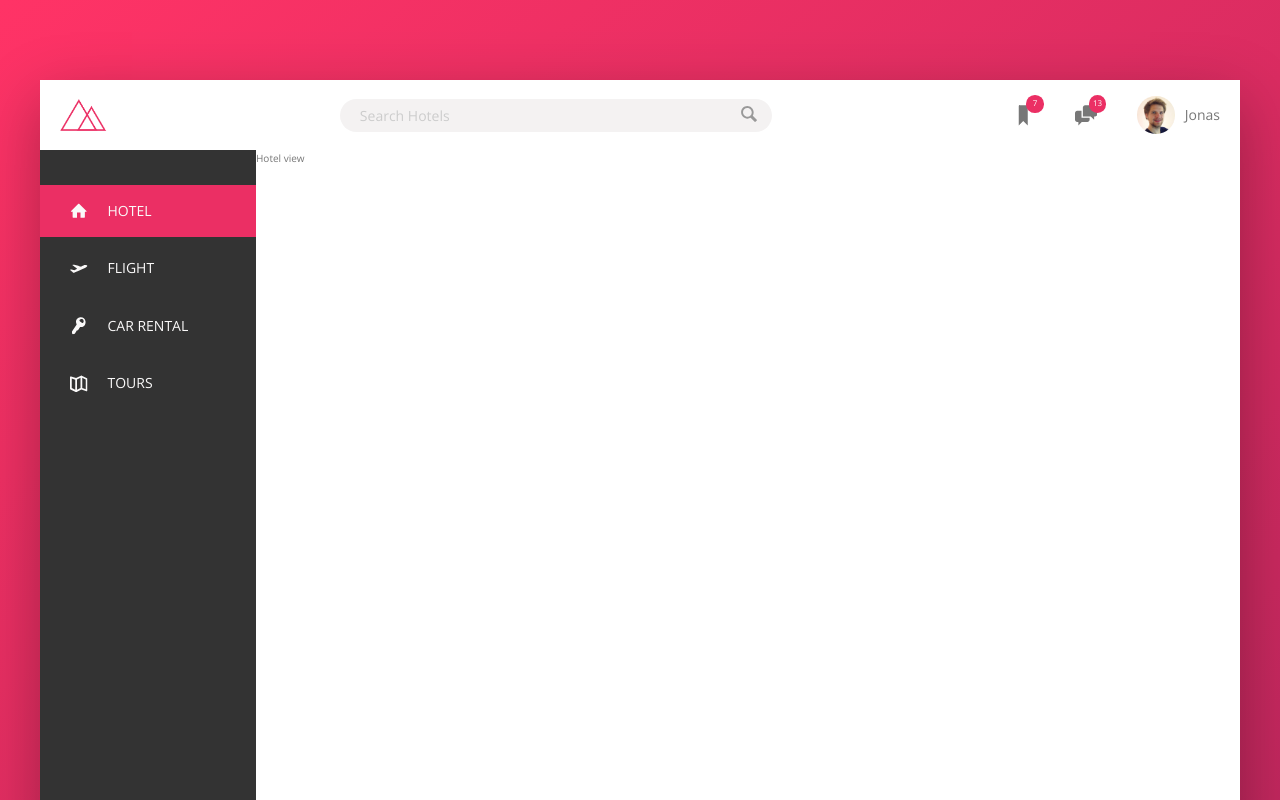
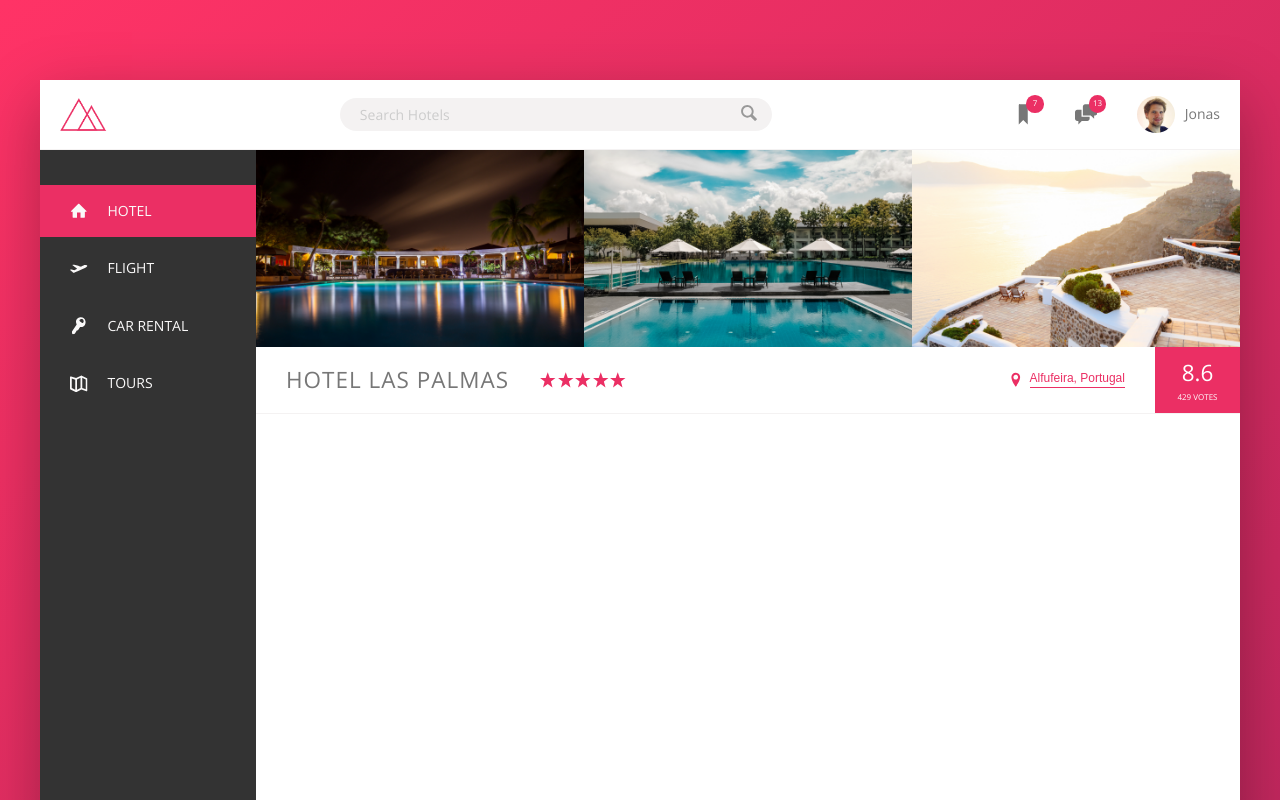
Before and after one commit to DavidNeiOs/trillo, a React (Create React App) app: page / in a window 1280 px wide. Shown: the top 800 px of the page. Built offline with nearby package versions, Linux system fonts and the light colour scheme.

Commit message:
hotel view heading

```diff
--- a/src/layout/header/_header.scss
+++ b/src/layout/header/_header.scss
@@ -2,7 +2,7 @@
   height: 7rem;
   font-size: 1.4rem;
   background-color: #fff;
-  border-bottom: var(--color-grey-light-2);
+  border-bottom: 1px solid var(--color-grey-light-2);
   display: flex;
   justify-content: space-between;
   align-items: center;
--- a/src/pages/hotel/_hotel.scss
+++ b/src/pages/hotel/_hotel.scss
@@ -3,3 +3,106 @@
   flex: 1;
   height: 80rem;
 }
+
+.gallery {
+  display: flex;
+  &__photo {
+    width: 100%;
+    display: block;
+  }
+}
+
+.overview {
+  display: flex;
+  align-items: center;
+  border-bottom: 1px solid var(--color-grey-light-2);
+
+  &__heading {
+    font-size: 2.25rem;
+    font-weight: 300;
+    text-transform: uppercase;
+    letter-spacing: 1px;
+    padding: 1.5rem 3rem;
+  }
+
+  &__stars {
+    display: flex;
+    margin-right: auto;
+  }
+
+  &__icon-star,
+  &__icon-location {
+    width: 1.75rem;
+    height: 1.75rem;
+    fill: var(--color-primary);
+  }
+
+  &__location {
+    font-size: 1.2rem;
+    display: flex;
+    align-items: center;
+  }
+
+  &__icon-location {
+    margin-right: .5rem;
+  }
+
+  &__rating {
+    background-color: var(--color-primary);
+    margin-left: 3rem;
+    color: #fff;
+    padding: 0 2.25rem;
+    align-self: stretch;
+
+    display: flex;
+    flex-direction: column;
+    align-items: center;
+    justify-content: center;
+  }
+
+  &__rating-average {
+    font-size: 2.25rem;
+    font-weight: 300;
+  }
+
+  &__rating-count {
+    font-size: .8rem;
+    text-transform: uppercase;
+  }
+}
+
+.btn-inline {
+  border: none;
+  color: var(--color-primary);
+  font-size: inherit;
+  border-bottom: 1px solid currentColor;
+  padding-bottom: 2px;
+  display: inline-block;
+  background-color: transparent;
+  cursor: pointer;
+  transition: all .2s;
+
+  &:hover {
+    color: var(--color-grey-dark-1);
+  }
+
+  &:focus {
+    outline: none;
+    animation: pulsate 1s infinite;
+  }
+}
+
+@keyframes pulsate {
+  0% {
+    transform: scale(1);
+    box-shadow: none;
+  }
+  50% {
+    transform: scale(1.05);
+    box-shadow: 0 1rem 4rem rgba(0, 0, 0, .25);
+  }
+  100% {
+    transform: scale(1);
+    box-shadow: none;
+  }
+}
--- a/src/pages/hotel/hotel.js
+++ b/src/pages/hotel/hotel.js
@@ -1,5 +1,54 @@
 import React from "react";
+import Photo1 from "../../img/hotel-1.jpg";
+import Photo2 from "../../img/hotel-2.jpg";
+import Photo3 from "../../img/hotel-3.jpg";
+import sprite from "../../img/sprite.svg";
 
 export const HotelPage = props => {
-  return <div className="hotel-view">Hotel view</div>;
+  return (
+    <main className="hotel-view">
+      <div className="gallery">
+        <figure className="gallery__item">
+          <img src={Photo1} alt="number 1" className="gallery__photo" />
+        </figure>
+        <figure className="gallery__item">
+          <img src={Photo2} alt="number 2" className="gallery__photo" />
+        </figure>
+        <figure className="gallery__item">
+          <img src={Photo3} alt="number 3" className="gallery__photo" />
+        </figure>
+      </div>
+
+      <div className="overview">
+        <h1 className="overview__heading">Hotel Las Palmas</h1>
+        <div className="overview__stars">
+          <svg className="overview__icon-star">
+            <use xlinkHref={`${sprite}#icon-star`}></use>
+          </svg>
+          <svg className="overview__icon-star">
+            <use xlinkHref={`${sprite}#icon-star`}></use>
+          </svg>
+          <svg className="overview__icon-star">
+            <use xlinkHref={`${sprite}#icon-star`}></use>
+          </svg>
+          <svg className="overview__icon-star">
+            <use xlinkHref={`${sprite}#icon-star`}></use>
+          </svg>
+          <svg className="overview__icon-star">
+            <use xlinkHref={`${sprite}#icon-star`}></use>
+          </svg>
+        </div>
+        <div className="overview__location">
+          <svg className="overview__icon-location">
+            <use xlinkHref={`${sprite}#icon-location-pin`}></use>
+          </svg>
+          <button className="btn-inline">Alfufeira, Portugal</button>
+        </div>
+        <div className="overview__rating">
+          <div className="overview__rating-average">8.6</div>
+          <div className="overview__rating-count">429 votes</div>
+        </div>
+      </div>
+    </main>
+  );
 };
```
